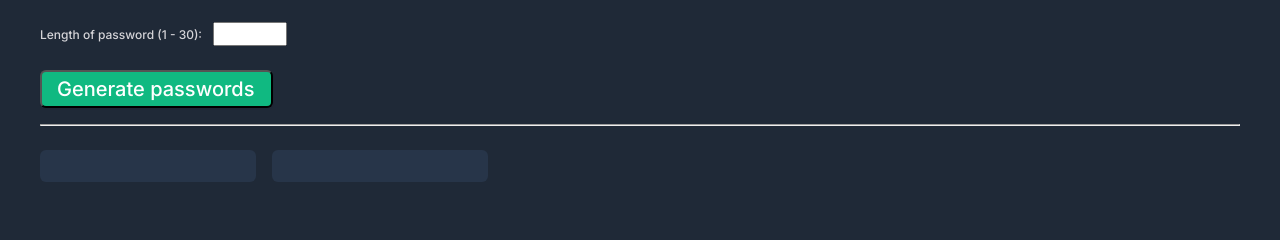
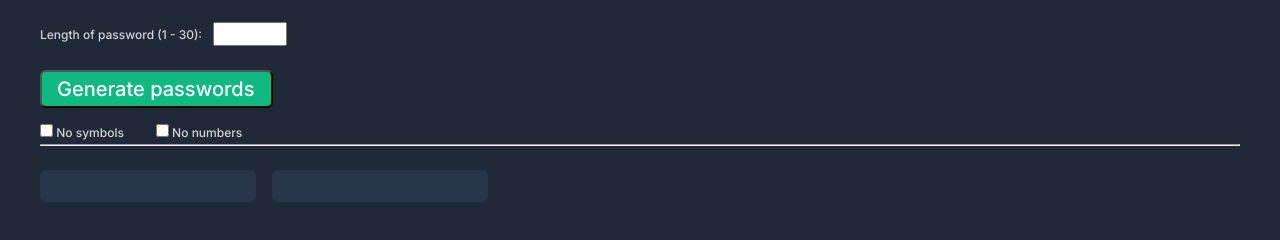
Before and after one commit to jesse610/password_Generator, a plain HTML site: page index.html in a window 1280 px wide. Shown: the part 190-430 px from the top of the page. Drawn offline with nearby package versions, Linux system fonts and the light colour scheme.

Commit message:
containers for checkboxes

```diff
--- a/index.html
+++ b/index.html
@@ -22,6 +22,20 @@
 
         <button id="password-btn">Generate passwords</button>
 
+        <div class="checkboxes-container">
+            <div class="no-symbols">
+                <label for="noSymbolsBox">
+                    <input type="checkbox" id="noSymbolsBox" name="noSymbolsBox"> No symbols
+                </label>
+            </div>
+
+            <div class="no-numbers">
+                <label for="noNumbersBox">
+                    <input type="checkbox" id="noNumbersBox" name="noNumbersBox"> No numbers
+                </label>
+            </div>
+        </div>
+
         <hr class="solid">
 
         <div class="pass-container">
```
